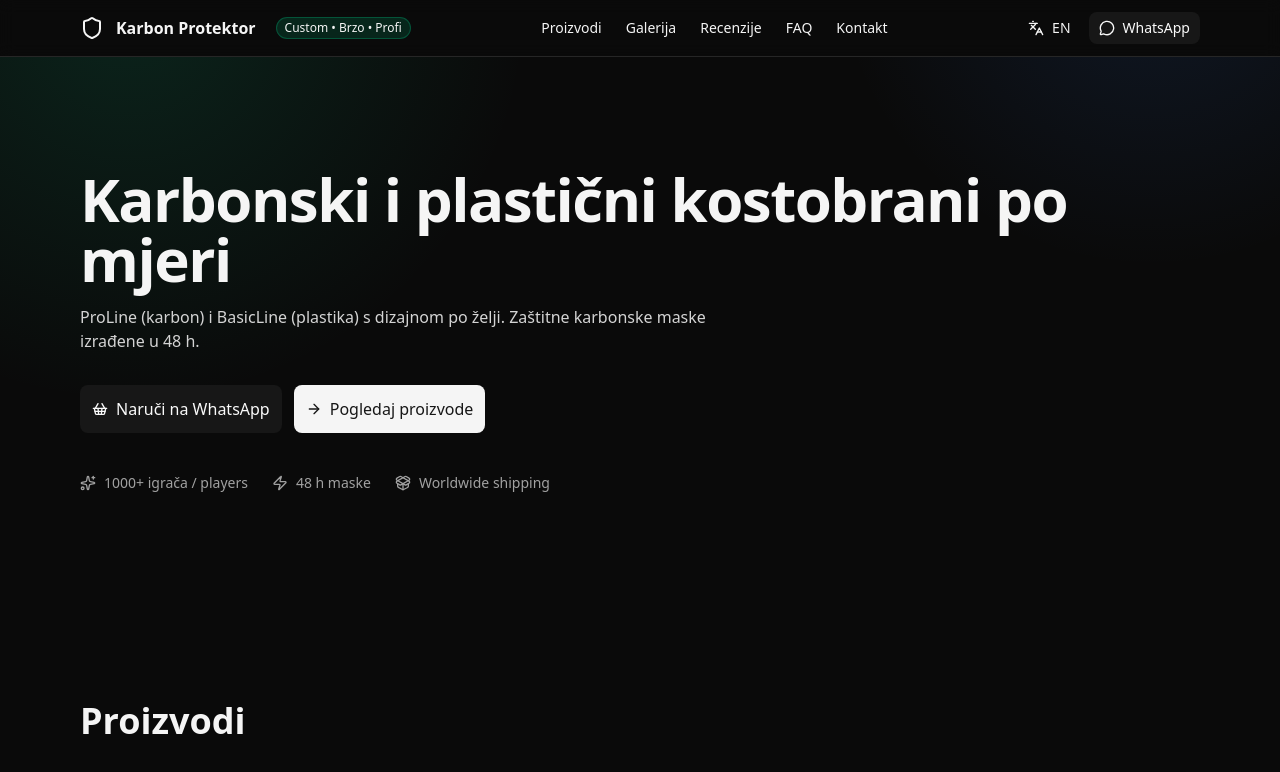
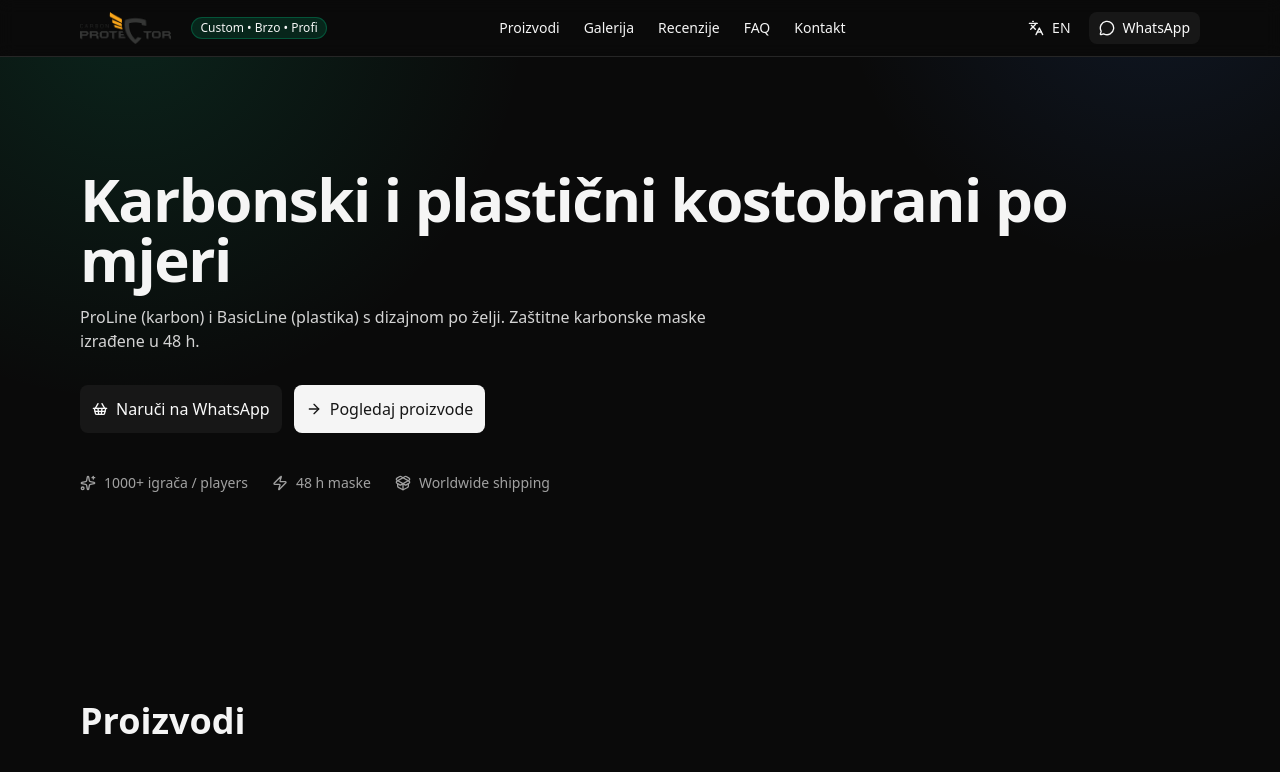
Before and after one commit to saleeee/carbonprotector, a Next.js app: page / in a window 1280 px wide. Shown: the top 772 px of the page. Built offline with nearby package versions, Linux system fonts and the light colour scheme.

Commit message:
Add logo to header

```diff
--- a/app/page.tsx
+++ b/app/page.tsx
@@ -239,8 +239,10 @@ export default function LandingKarbonProtektor() {
       <header className="sticky top-0 z-40 backdrop-blur bg-neutral-950/70 border-b border-neutral-800">
         <div className="max-w-6xl mx-auto px-4 py-3 flex items-center justify-between">
           <div className="flex items-center gap-3">
-            <Shield className="w-6 h-6" />
-            <span className="font-semibold">Karbon Protektor</span>
+            <img src="/logo.png"
+                  alt="Carbon Protector logo"
+                  className="h-8 w-auto"/>
+
             <span className="ml-2 text-xs px-2 py-0.5 rounded-full bg-emerald-600/20 border border-emerald-600/40">
               {t.hero.badge}
             </span>
```
